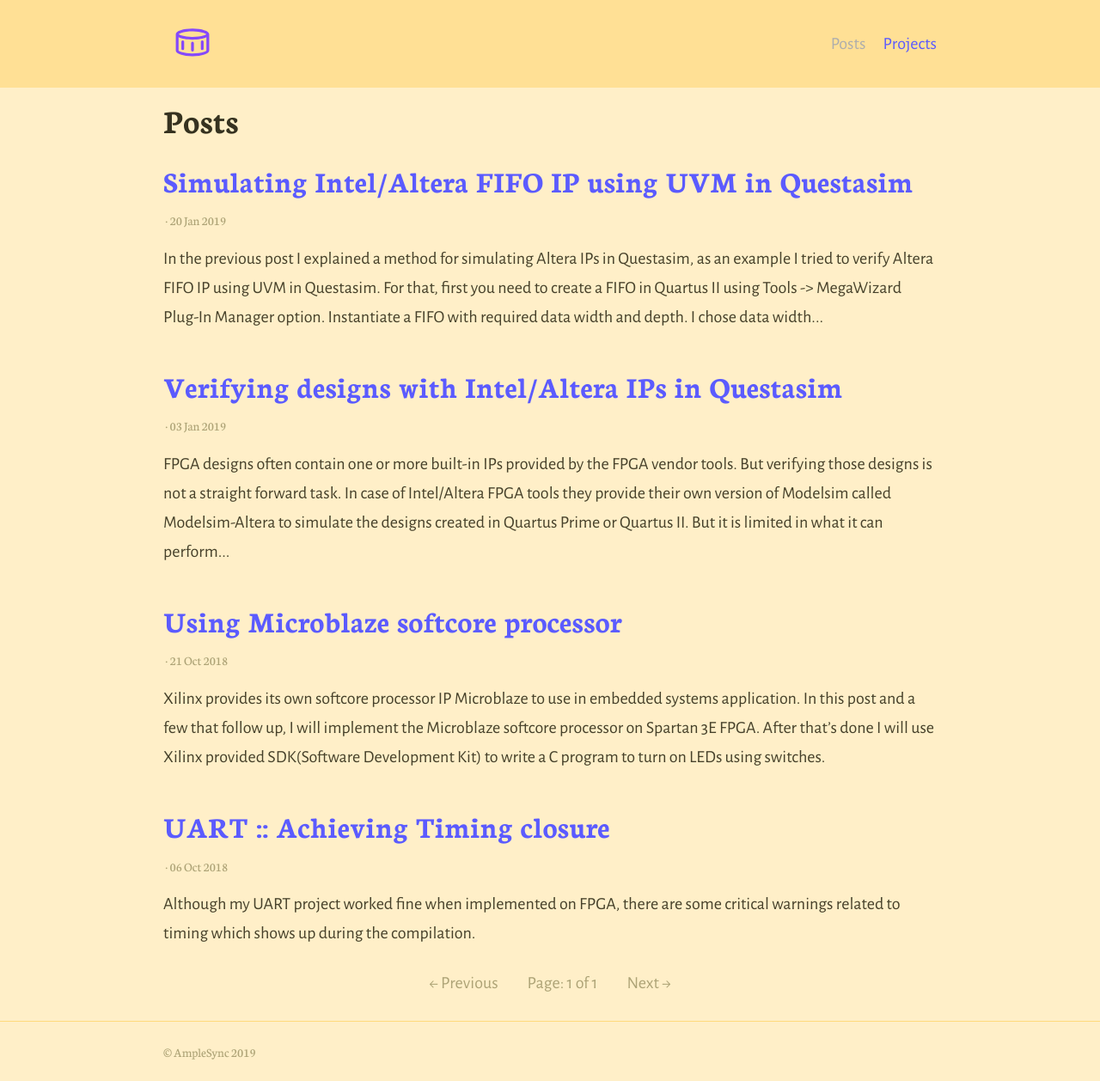
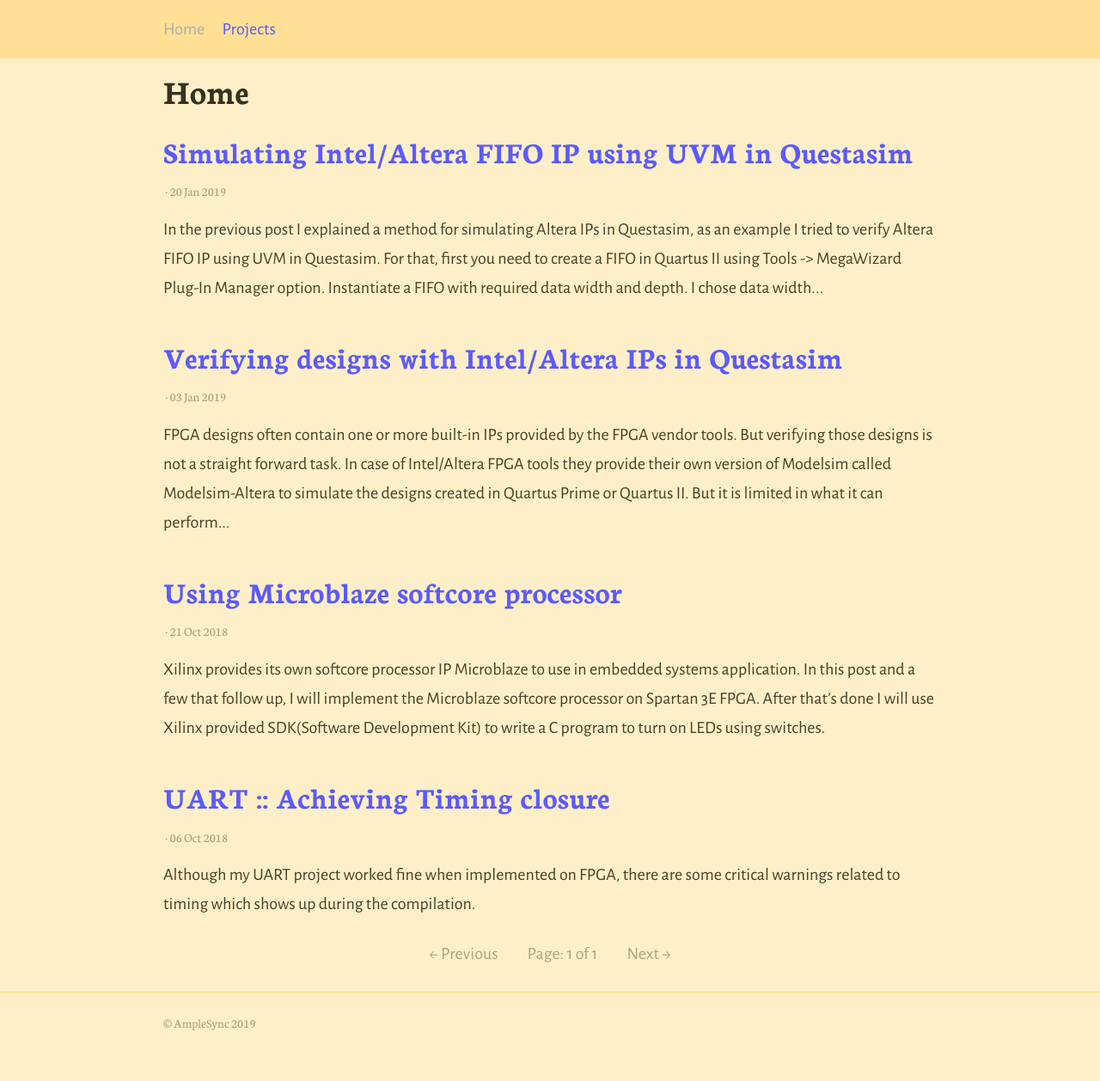
Before and after one commit to AmpleSync/amplesync.github.io, a Jekyll site: the page built from index.html, in a window 1280 px wide. Shown: the whole page at 86% size. Built offline with Jekyll 4.4.1, drawn with Linux system fonts in a browser that asks for light colours; the list of posts is cut into pages by our own code; after the commit the page ends 1224 px from its top, so only the background shows below that.

Commit message:
Update _config.yml

```diff
--- a/_config.yml
+++ b/_config.yml
@@ -24,12 +24,12 @@ sass:
   style: compressed # Style compression
 permalink: pretty  # Permalink style (/YYYY/MM/DD/page-name/)
 excerpt_separator: <!-- more --> # Marks end of excerpt in posts
-timezone: Europe/London # Timezone for blog posts and alike
+timezone: # Timezone for blog posts and alike
 
 # 5. Collections
 collections:
   posts:
-    title: Posts # Needed for Siteleaf
+    title: Home # Needed for Siteleaf
     output: true
     description:
 
@@ -51,7 +51,7 @@ defaults:
 # 7. Site settings
 encoding: utf-8 # Make sure the encoding is right
 title: "AmpleSync" # Site name or title
-logo: "/assets/logo.svg" # Site logo
+logo: # "/assets/logo.svg" # Site logo
 # favicon: "/favicon.ico" # Uncomment to add custom favicon, or leave as is to use site logo
 description: # Site description and default description
 url: "https://blog.amplesync.com" # Site url
```
